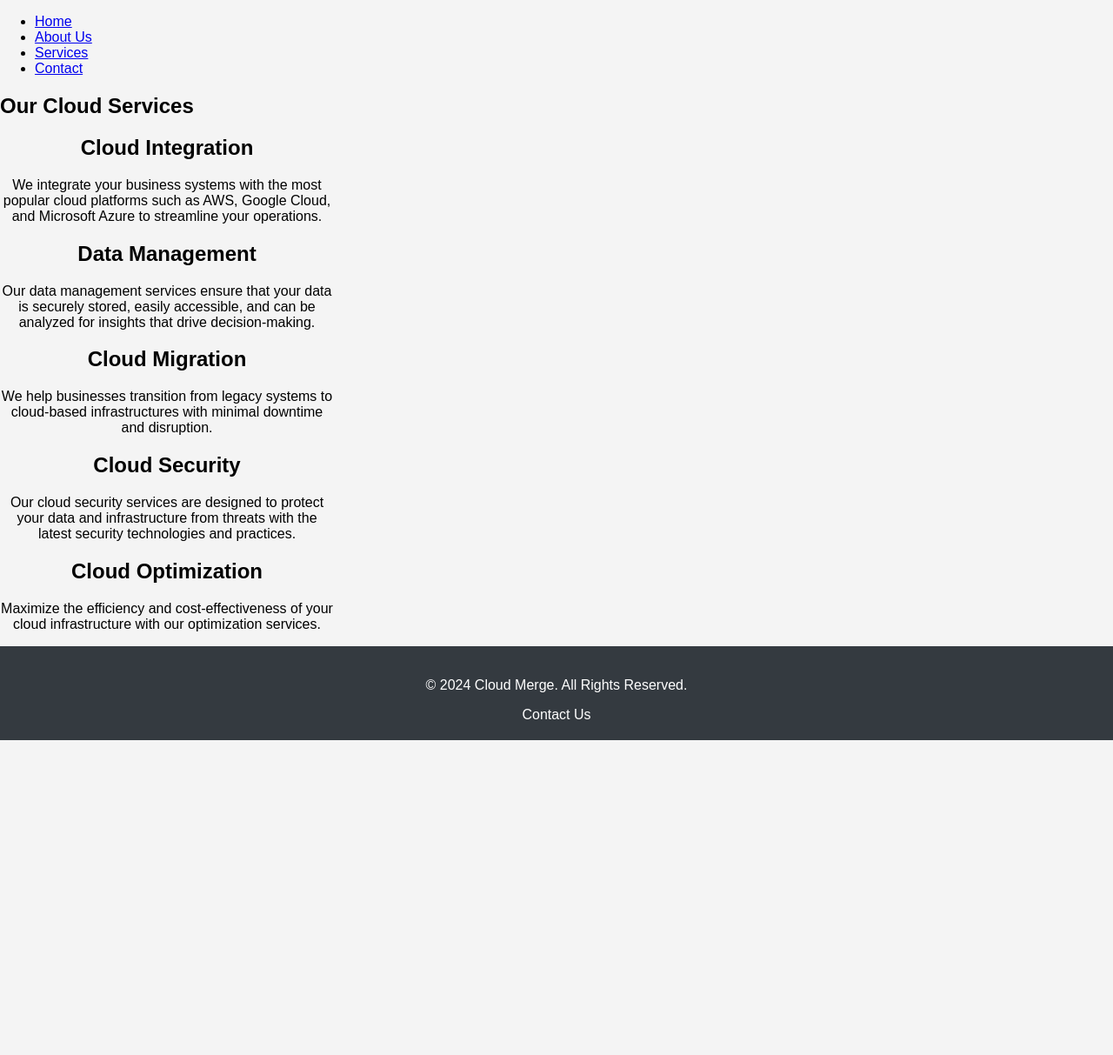
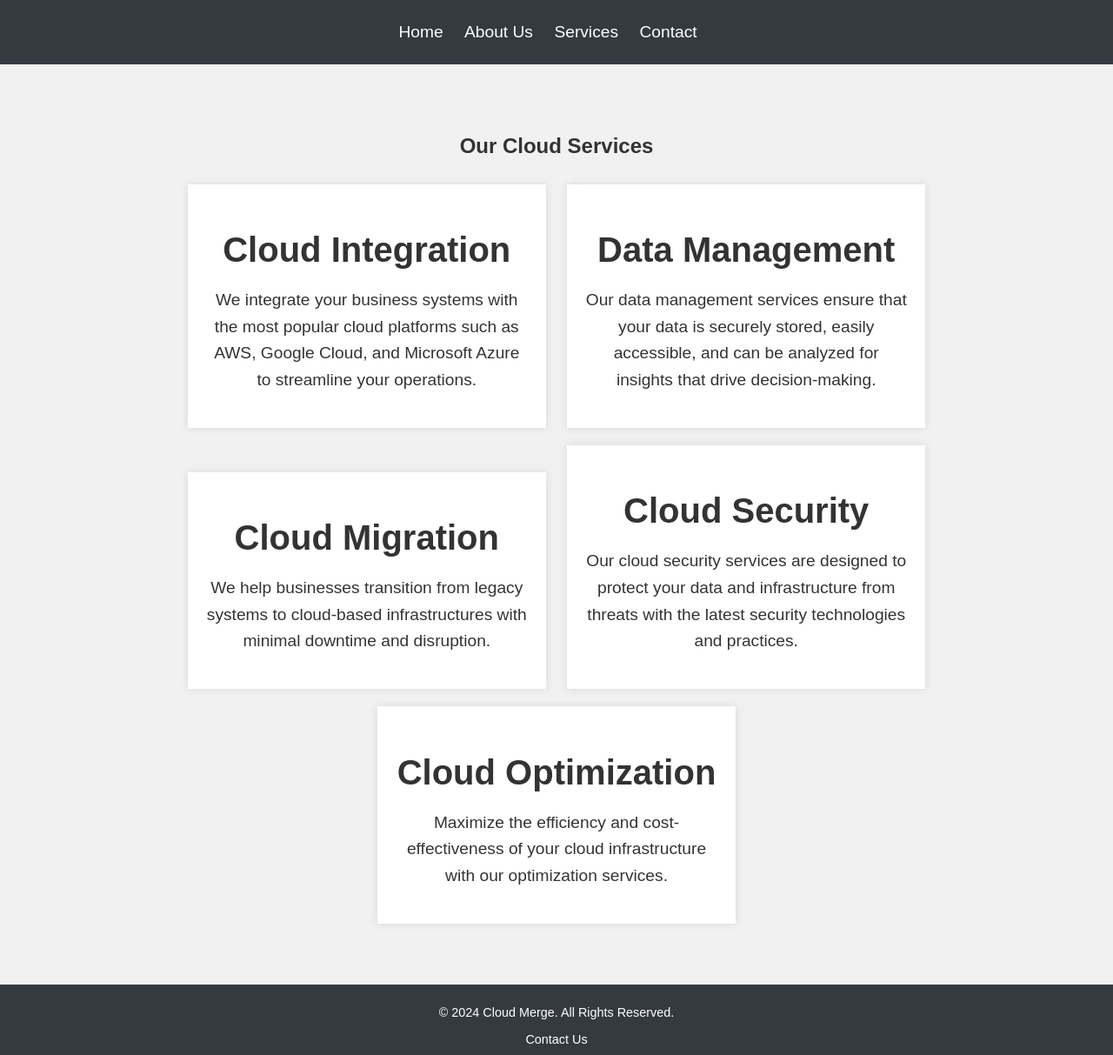
Before and after one commit to har299/my_webiste, a Jekyll site: the page built from services.md, in a window 1280 px wide. Shown: the whole page at 87% size. Built offline with Jekyll 4.4.1, drawn with Linux system fonts in a browser that asks for light colours; before the commit the page ends 900 px from its top, so only the background shows below that.

Commit message:
Update styles.css

```diff
--- a/assets/styles.css
+++ b/assets/styles.css
@@ -4,11 +4,49 @@ body {
   margin: 0;
   padding: 0;
   background-color: #f4f4f4;
+  color: #333;
+}
+
+header, footer {
+  background-color: #343a40;
+  color: white;
+  padding: 10px 0;
+  text-align: center;
+}
+
+header nav ul {
+  list-style: none;
+  padding: 0;
+  text-align: center;
+}
+
+header nav ul li {
+  display: inline;
+  margin-right: 20px;
+}
+
+header nav ul li a {
+  color: white;
+  text-decoration: none;
+  font-size: 1.2em;
+}
+
+header nav ul li a:hover {
+  text-decoration: underline;
+}
+
+footer {
+  font-size: 0.9em;
+}
+
+footer a {
+  color: white;
+  text-decoration: none;
 }
 
 /* Hero Section */
 .hero {
-  background-image: url('https://www.example.com/hero-image.jpg'); /* Replace with your image URL */
+  background-image: url('https://www.example.com/your-image.jpg'); /* Replace with your image */
   background-size: cover;
   background-position: center;
   text-align: center;
@@ -41,57 +79,79 @@ body {
   border-radius: 5px;
 }
 
-/* About Section */
-.about {
+/* Page Content Sections */
+section {
   padding: 60px 20px;
   text-align: center;
-  background-color: #ffffff;
 }
 
-.about h2 {
+section h2, section h3 {
   font-size: 2.5em;
+  margin-bottom: 20px;
 }
 
-.about p {
+section p {
   font-size: 1.2em;
+  line-height: 1.6;
 }
 
-/* Services Section */
-.services-preview {
-  display: flex;
-  justify-content: space-around;
-  padding: 60px 20px;
-  background-color: #f1f1f1;
-}
-
-.service {
-  text-align: center;
-  width: 30%;
-}
-
-.service h3 {
-  font-size: 2em;
-}
-
-.services-preview .btn {
-  display: block;
-  margin: 30px auto;
-  padding: 15px 25px;
+section .btn {
+  display: inline-block;
+  margin-top: 30px;
+  padding: 15px 30px;
   background-color: #28a745;
   color: white;
   text-decoration: none;
   border-radius: 5px;
 }
 
-/* Footer Section */
-footer {
-  text-align: center;
-  padding: 20px;
-  background-color: #343a40;
-  color: white;
+section img {
+  max-width: 100%;
+  height: auto;
+  margin: 20px 0;
 }
 
-footer a {
+/* About, Services, and Contact Sections */
+.about-page, .services-page, .contact-page {
+  background-color: #ffffff;
+}
+
+.services-page {
+  background-color: #f1f1f1;
+}
+
+.service {
+  display: inline-block;
+  width: 30%;
+  padding: 20px;
+  margin: 10px;
+  text-align: center;
+  background-color: white;
+  box-shadow: 0px 0px 10px rgba(0, 0, 0, 0.1);
+}
+
+.service img {
+  max-width: 80%;
+  height: auto;
+}
+
+.contact-page input, .contact-page textarea {
+  width: 100%;
+  padding: 10px;
+  margin: 10px 0;
+  border: 1px solid #ddd;
+  border-radius: 5px;
+}
+
+.contact-page button {
+  padding: 10px 20px;
+  background-color: #28a745;
   color: white;
-  text-decoration: none;
+  border: none;
+  border-radius: 5px;
+  cursor: pointer;
 }
+
+.contact-page button:hover {
+  background-color: #218838;
+}
```
